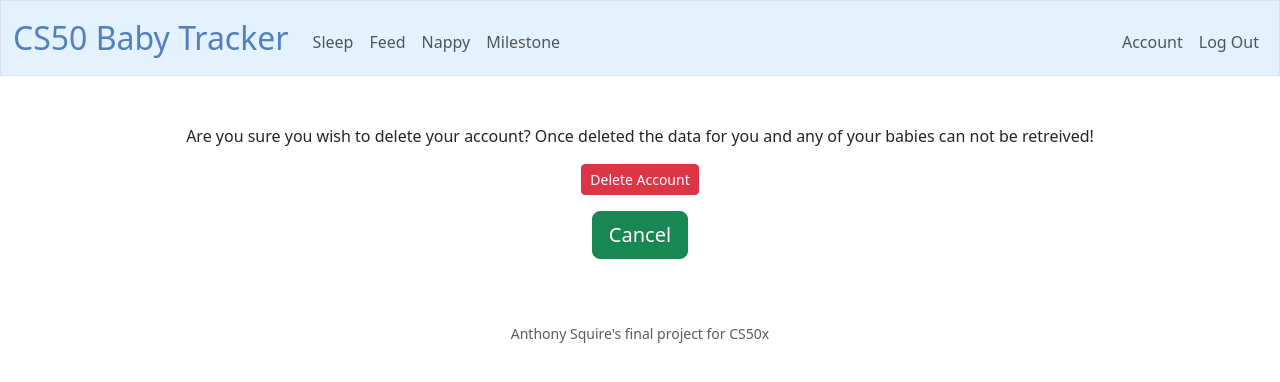
After one commit to Squire-A/baby_tracker_cs50x_final_project, a Flask app: page /account/delete in a window 1280 px wide. The commit adds this page. Shown: the top 382 px of the page. Run offline with Flask 3, Linux system fonts and the light colour scheme; a user stored in the database is signed in; some libraries are stand-ins or nearby versions.

Commit message:
feat: Added ability to delete a baby and also delete the user account

```diff
--- a/app.py
+++ b/app.py
@@ -48,6 +48,29 @@ def index():
             return redirect("/")
 
     return render_template("index.html", babies=session["babies"])
+
+
+@app.route("/delete_baby/<int:baby_id>", methods=["GET", "POST"])
+@login_required
+@baby_required
+def delete_baby(baby_id):
+    if not any(baby["baby_id"] == baby_id for baby in session["babies"]):
+            return apology("That page was not found", 404)
+
+    if request.method == "POST":
+        delete_id = int(request.form.get("delete_baby"))
+        if not any(baby["baby_id"] == delete_id for baby in session["babies"]):
+            return apology("Something went wrong!", 403)
+
+
+        db.execute("DELETE FROM babies WHERE baby_id = ?", delete_id)
+        baby_name = [baby["baby_name"] for baby in session["babies"] if baby.get("baby_id") == baby_id][0]
+        flash(f"Baby {baby_name} was deleted")
+        return redirect("/")
+
+    baby = db.execute("SELECT * FROM babies WHERE baby_id = ?", baby_id)[0]
+    print(baby)
+    return render_template("delete_baby.html", baby=baby)
 
 
 @app.route("/login", methods=["GET", "POST"])
@@ -166,6 +189,15 @@ def account():
             return redirect("/")
 
 
+@app.route("/account/delete", methods=["GET", "POST"])
+@login_required
+def account_delete():
+    if request.method == "POST":
+        db.execute("DELETE FROM users WHERE user_id = ?", session["user_id"])
+        flash("User deleted")
+        return redirect("/logout")
+    return render_template("delete_user.html", user_id=session["user_id"])
+
 @app.route("/sleep", methods=["GET", "POST"])
 @login_required
 @baby_required
@@ -178,6 +210,8 @@ def sleep():
         start_time = datetime.fromisoformat(request.form.get("start_time"))
         end_time = datetime.fromisoformat(request.form.get("end_time"))
         duration = int((end_time - start_time).total_seconds()/60)
+        if duration < 0:
+            return apology("You can't sleep backwards in time!", 403)
         db.execute("INSERT INTO sleeps (baby_id, start_time, end_time, duration_minutes) VALUES (?, ?, ?, ?)",
                    baby_id, start_time, end_time, duration)
         baby_name = [baby["baby_name"] for baby in session["babies"] if baby.get("baby_id") == baby_id][0]
--- a/schema.sql
+++ b/schema.sql
@@ -10,7 +10,7 @@ CREATE TABLE IF NOT EXISTS babies (
     birthdate DATE NOT NULL,
     gender TEXT CHECK (gender IN ('Male', 'Female', 'Unspecified')),
     user_id INTEGER,
-    FOREIGN KEY (user_id) REFERENCES users(user_id)
+    FOREIGN KEY (user_id) REFERENCES users(user_id) ON DELETE CASCADE
 );
 
 CREATE TABLE IF NOT EXISTS sleeps (
@@ -19,7 +19,7 @@ CREATE TABLE IF NOT EXISTS sleeps (
     start_time TIMESTAMP NOT NULL,
     end_time TIMESTAMP NOT NULL,
     duration_minutes INTEGER,
-    FOREIGN KEY (baby_id) REFERENCES babies(baby_id)
+    FOREIGN KEY (baby_id) REFERENCES babies(baby_id) ON DELETE CASCADE
 );
 
 CREATE TABLE IF NOT EXISTS nappy_changes (
@@ -28,8 +28,8 @@ CREATE TABLE IF NOT EXISTS nappy_changes (
     timestamp TIMESTAMP NOT NULL,
     wet BOOLEAN NOT NULL,
     dirty BOOLEAN NOT NULL,
-    nappy_size CHECK (nappy_size IN ('S', 'M', 'L')) DEFAULT NULL,
-    FOREIGN KEY (baby_id) REFERENCES babies(baby_id)
+    nappy_size VARCHAR(1) CHECK (nappy_size IN ('S', 'M', 'L')) DEFAULT NULL,
+    FOREIGN KEY (baby_id) REFERENCES babies(baby_id) ON DELETE CASCADE
 );
 
 CREATE TABLE IF NOT EXISTS feeds (
@@ -39,7 +39,7 @@ CREATE TABLE IF NOT EXISTS feeds (
     type TEXT CHECK (type IN ('Breast', 'Bottle')),
     quantity_ml INTEGER,
     duration_minutes INTEGER,
-    FOREIGN KEY (baby_id) REFERENCES babies(baby_id)
+    FOREIGN KEY (baby_id) REFERENCES babies(baby_id) ON DELETE CASCADE
 );
 
 CREATE TABLE IF NOT EXISTS milestones (
@@ -47,5 +47,5 @@ CREATE TABLE IF NOT EXISTS milestones (
     baby_id INTEGER NOT NULL,
     description TEXT NOT NULL,
     timestamp TIMESTAMP NOT NULL,
-    FOREIGN KEY (baby_id) REFERENCES babies(baby_id)
+    FOREIGN KEY (baby_id) REFERENCES babies(baby_id) ON DELETE CASCADE
 );
--- a/templates/account.html
+++ b/templates/account.html
@@ -19,5 +19,7 @@
             <button class="btn btn-primary" type="submit" name="submit" value="change_password">Change</button>
         </form>
         <br>
+    <h3>Delete Account</h3>
+        <a href="/account/delete"><button class="btn btn-danger">Delete Account</button></a>
 
 {% endblock %}
--- /dev/null
+++ b/templates/delete_user.html
@@ -0,0 +1,21 @@
+{% extends "layout.html" %}
+
+{% block title %}
+    Delete User
+{% endblock %}
+
+{% block main %}
+<div class="mb-3">
+    <p>Are you sure you wish to delete your account? Once deleted the data for you and any of your babies can not be retreived!</p>
+    <form action="/account/delete" method="POST">
+        <input type="hidden" name="delete_user" value="{{ user_id }}">
+        <button class="btn btn-danger btn-sm">Delete Account</button>
+    </form>
+
+
+</div>
+<div class="mb-3">
+    <a href="/"><button class="btn btn-success btn-lg">Cancel</button></a>
+<div>
+
+{% endblock %}
```
Also changed, not shown: templates/delete_baby.html (added, +19 -0 lines), templates/index.html (+5 -3 lines), babies.db.
